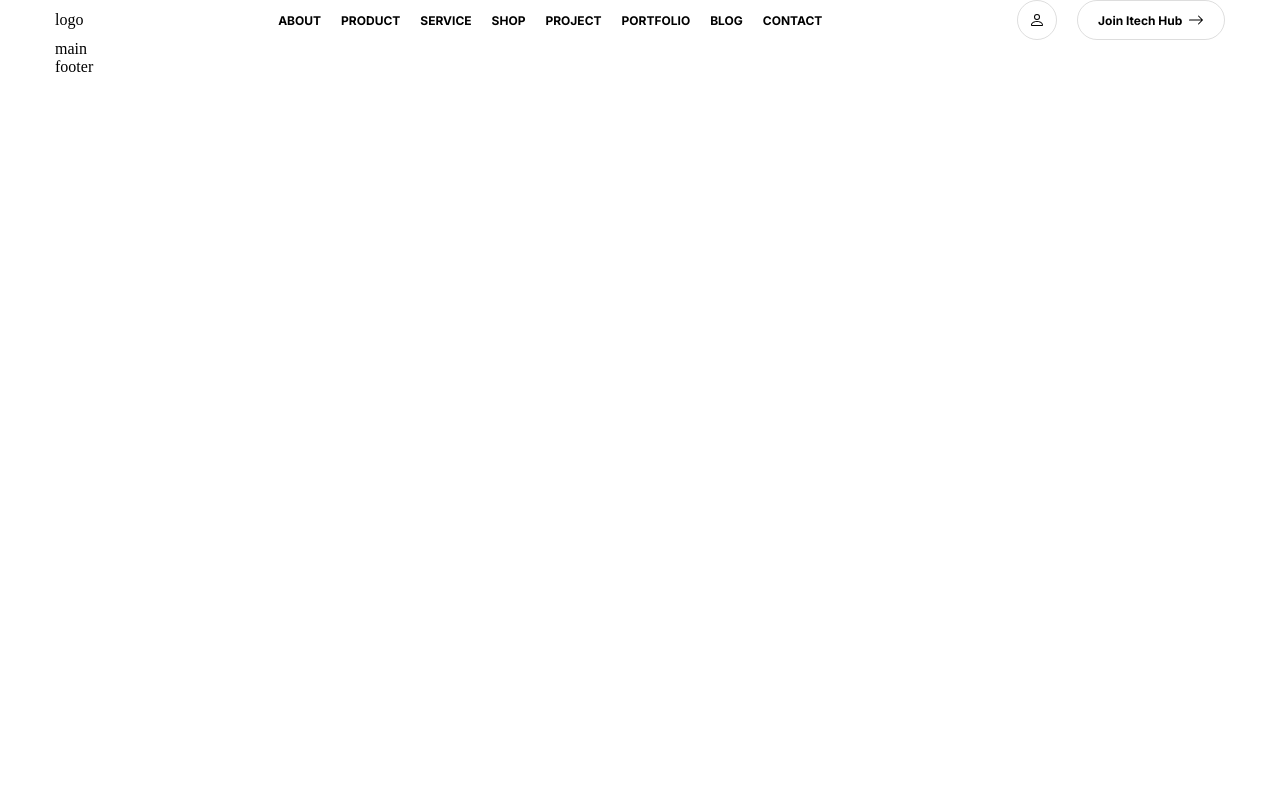
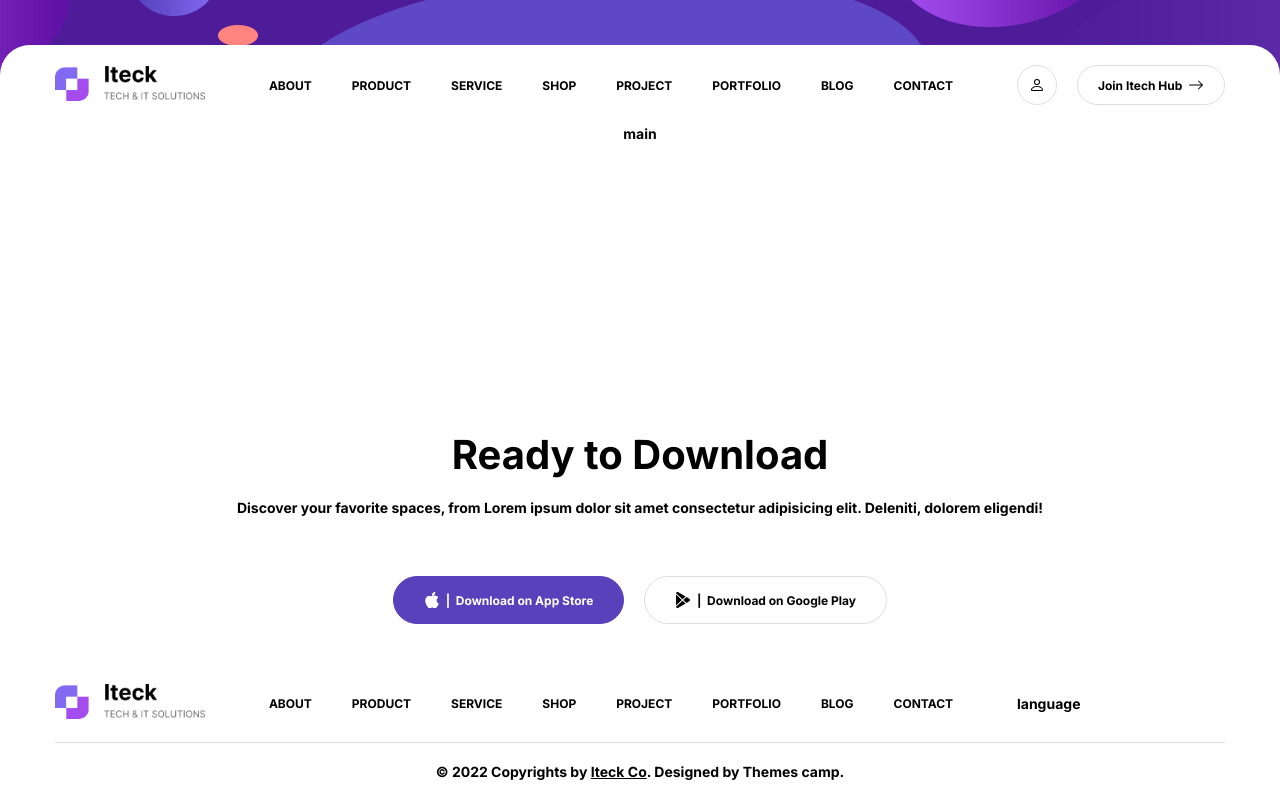
Before and after one commit to SergMaC24/iTech, a website built with Vite: page index.html in a window 1280 px wide. Built offline with nearby package versions, Linux system fonts and the light colour scheme.

Commit message:
lesson6: footer

```diff
--- a/index.html
+++ b/index.html
@@ -1,5 +1,6 @@
 <!DOCTYPE html>
 <html lang="en">
+
 <head>
   <meta charset="UTF-8" />
   <link rel="icon" type="image/svg+xml" href="/vite.svg" />
@@ -9,9 +10,10 @@
 </head>
 
 <body>
+  <div class="top-banner"></div>
   <header>
-      <div class="container">
-        <div class="logo">logo</div>
+    <div class="container header__container">
+      <a href="#"><img class="header__logo" src="./assets/images/logo.png" alt="logo"></img></a>
       <nav class="navigation">
         <ul>
           <li><a class="link" href="./pages/about/index.html">About</a></li>
@@ -36,33 +38,18 @@
       </nav>
       <div class="header__buttons">
         <button class="button button_round">
-            <svg
-              xmlns="http://www.w3.org/2000/svg"
-              width="16"
-              height="16"
-              fill="currentColor"
-              class="bi bi-person"
-              viewBox="0 0 16 16"
-            >
+          <svg xmlns="http://www.w3.org/2000/svg" width="16" height="16" fill="currentColor" class="bi bi-person"
+            viewBox="0 0 16 16">
             <path
-                d="M8 8a3 3 0 1 0 0-6 3 3 0 0 0 0 6Zm2-3a2 2 0 1 1-4 0 2 2 0 0 1 4 0Zm4 8c0 1-1 1-1 1H3s-1 0-1-1 1-4 6-4 6 3 6 4Zm-1-.004c-.001-.246-.154-.986-.832-1.664C11.516 10.68 10.289 10 8 10c-2.29 0-3.516.68-4.168 1.332-.678.678-.83 1.418-.832 1.664h10Z"
-              />
+              d="M8 8a3 3 0 1 0 0-6 3 3 0 0 0 0 6Zm2-3a2 2 0 1 1-4 0 2 2 0 0 1 4 0Zm4 8c0 1-1 1-1 1H3s-1 0-1-1 1-4 6-4 6 3 6 4Zm-1-.004c-.001-.246-.154-.986-.832-1.664C11.516 10.68 10.289 10 8 10c-2.29 0-3.516.68-4.168 1.332-.678.678-.83 1.418-.832 1.664h10Z" />
           </svg>
         </button>
         <button class="button">
-            Join Itech Hub	&nbsp;
-            <svg
-              xmlns="http://www.w3.org/2000/svg"
-              width="16"
-              height="16"
-              fill="currentColor"
-              class="bi bi-arrow-right"
-              viewBox="0 0 16 16"
-            >
-              <path
-                fill-rule="evenodd"
-                d="M1 8a.5.5 0 0 1 .5-.5h11.793l-3.147-3.146a.5.5 0 0 1 .708-.708l4 4a.5.5 0 0 1 0 .708l-4 4a.5.5 0 0 1-.708-.708L13.293 8.5H1.5A.5.5 0 0 1 1 8z"
-              />
+          Join Itech Hub &nbsp;
+          <svg xmlns="http://www.w3.org/2000/svg" width="16" height="16" fill="currentColor" class="bi bi-arrow-right"
+            viewBox="0 0 16 16">
+            <path fill-rule="evenodd"
+              d="M1 8a.5.5 0 0 1 .5-.5h11.793l-3.147-3.146a.5.5 0 0 1 .708-.708l4 4a.5.5 0 0 1 0 .708l-4 4a.5.5 0 0 1-.708-.708L13.293 8.5H1.5A.5.5 0 0 1 1 8z" />
           </svg>
         </button>
       </div>
@@ -70,11 +57,69 @@
   </header>
 
   <main>
-      <div class="container">main</div>
+    main
   </main>
 
   <footer>
-      <div class="container">footer</div>
+    <div class="container footer__container">
+      <div class="footer__top">
+        <p class="text_biggest">Ready to Download</p>
+        <p class="footer__text2 text-footer">Discover your favorite spaces, from Lorem ipsum dolor sit amet consectetur
+          adipisicing elit. Deleniti, dolorem eligendi!</p>
+        <div class="footer__buttons">
+          <a href="#" class="button button_bigger button_active">
+            <svg xmlns="http://www.w3.org/2000/svg" width="16" height="16" fill="currentColor" class="bi bi-apple"
+              viewBox="0 0 16 16">
+              <path
+                d="M11.182.008C11.148-.03 9.923.023 8.857 1.18c-1.066 1.156-.902 2.482-.878 2.516.024.034 1.52.087 2.475-1.258.955-1.345.762-2.391.728-2.43Zm3.314 11.733c-.048-.096-2.325-1.234-2.113-3.422.212-2.189 1.675-2.789 1.698-2.854.023-.065-.597-.79-1.254-1.157a3.692 3.692 0 0 0-1.563-.434c-.108-.003-.483-.095-1.254.116-.508.139-1.653.589-1.968.607-.316.018-1.256-.522-2.267-.665-.647-.125-1.333.131-1.824.328-.49.196-1.422.754-2.074 2.237-.652 1.482-.311 3.83-.067 4.56.244.729.625 1.924 1.273 2.796.576.984 1.34 1.667 1.659 1.899.319.232 1.219.386 1.843.067.502-.308 1.408-.485 1.766-.472.357.013 1.061.154 1.782.539.571.197 1.111.115 1.652-.105.541-.221 1.324-1.059 2.238-2.758.347-.79.505-1.217.473-1.282Z" />
+              <path
+                d="M11.182.008C11.148-.03 9.923.023 8.857 1.18c-1.066 1.156-.902 2.482-.878 2.516.024.034 1.52.087 2.475-1.258.955-1.345.762-2.391.728-2.43Zm3.314 11.733c-.048-.096-2.325-1.234-2.113-3.422.212-2.189 1.675-2.789 1.698-2.854.023-.065-.597-.79-1.254-1.157a3.692 3.692 0 0 0-1.563-.434c-.108-.003-.483-.095-1.254.116-.508.139-1.653.589-1.968.607-.316.018-1.256-.522-2.267-.665-.647-.125-1.333.131-1.824.328-.49.196-1.422.754-2.074 2.237-.652 1.482-.311 3.83-.067 4.56.244.729.625 1.924 1.273 2.796.576.984 1.34 1.667 1.659 1.899.319.232 1.219.386 1.843.067.502-.308 1.408-.485 1.766-.472.357.013 1.061.154 1.782.539.571.197 1.111.115 1.652-.105.541-.221 1.324-1.059 2.238-2.758.347-.79.505-1.217.473-1.282Z" />
+            </svg>
+            &nbsp;&nbsp;|&nbsp;&nbsp;Download on App Store
+          </a>
+          <a class="button button_bigger" href="#">
+            <svg xmlns="http://www.w3.org/2000/svg" width="16" height="16" fill="currentColor" class="bi bi-google-play"
+              viewBox="0 0 16 16">
+              <path
+                d="M14.222 9.374c1.037-.61 1.037-2.137 0-2.748L11.528 5.04 8.32 8l3.207 2.96 2.694-1.586Zm-3.595 2.116L7.583 8.68 1.03 14.73c.201 1.029 1.36 1.61 2.303 1.055l7.294-4.295ZM1 13.396V2.603L6.846 8 1 13.396ZM1.03 1.27l6.553 6.05 3.044-2.81L3.333.215C2.39-.341 1.231.24 1.03 1.27Z" />
+            </svg>
+            &nbsp;&nbsp;|&nbsp;&nbsp;Download on Google Play
+          </a>
+        </div>
+      </div>
+      <div class="footer__center">
+        <a href="#">
+          <img class="logo" src="./assets/images/logo.png" alt="logo"></img>
+        </a>
+        <nav class="navigation">
+          <ul>
+            <li><a class="link" href="./pages/about/index.html">About</a></li>
+            <li>
+              <a class="link" href="./pages/product/index.html">Product</a>
+            </li>
+            <li>
+              <a class="link" href="./pages/service/index.html">Service</a>
+            </li>
+            <li><a class="link" href="./pages/service/index.html">Shop</a></li>
+            <li>
+              <a class="link" href="./pages/project/index.html">Project</a>
+            </li>
+            <li>
+              <a class="link" href="./pages/portfolio/index.html">Portfolio</a>
+            </li>
+            <li><a class="link" href="./pages/blog/index.html">Blog</a></li>
+            <li>
+              <a class="link" href="./pages/contact/index.html">Contact</a>
+            </li>
+          </ul>
+        </nav>
+        <div class="footer__language">language</div>
+      </div>
+      <div class="footer__bottom">
+        &copy; 2022 Copyrights by <a href="#" class="link">Iteck Co</a>. Designed by Themes camp.
+      </div>
+    </div>
   </footer>
 </body>
+
 </html>
--- a/style.scss
+++ b/style.scss
@@ -4,6 +4,13 @@
 html{
     background-color: var(--white-color);
     color: var(--black-color);
+    font: var(--font);
+}
+
+body{
+    display: flex;
+    flex-direction: column;
+    min-height: 100vh;
 }
 
 body, ul, li, p, h1, h2, h3, h4, h5, h6, button{
--- a/styles/buttons.scss
+++ b/styles/buttons.scss
@@ -6,9 +6,10 @@
     align-items: center;
 
     padding: 0 var(--gap);
-
     height: var(--size);
     border: 1px solid var(--grey-color);
+
+    color: var(--black-color);
     transition: var(--transition);
     border-radius: var(--size);
     font-weight: 700;
@@ -31,4 +32,19 @@
         width: var(--size);
         border-radius: 50%;
     }
+
+    &_active{
+        border-color: var(--violet-color);
+        background-color: var(--violet-color);
+        color: var(--white-color);
+
+        svg{
+            fill: var(--white-color);
+        }
+    }
+
+    &_bigger{
+        height: calc(var(--size) * 1.15);
+        padding: 0 calc(var(--gap) * 1.5);
+    }
 }
--- /dev/null
+++ b/styles/footer.scss
@@ -0,0 +1,46 @@
+footer {
+    margin-top: auto;
+    .footer__container,
+    .footer__top {
+        display: flex;
+        flex-direction: column;
+        align-items: center;
+    }
+
+    .footer__top{
+        gap: var(--gap);
+    }
+
+    .footer__center {
+        width: 100%;
+        display: flex;
+        justify-content: space-between;
+        gap: var(--gap);
+        padding: var(--gap) 0;
+        align-items: center;
+        border-bottom: 1px solid var(--grey-color);
+    }
+
+    .footer__buttons {
+        display: flex;
+        gap: var(--gap);
+        margin: calc(var(--gap) * 2) 0;
+    }
+
+    .footer__language {
+        width: 208px;
+    }
+
+    .logo {
+        width: 150px;
+        height: 35px;
+    }
+
+    .footer__bottom{
+        padding: var(--gap) 0;
+
+        a{
+            text-decoration: underline;
+        }
+    }
+}
--- a/styles/global.scss
+++ b/styles/global.scss
@@ -5,3 +5,5 @@
 @use 'colors';
 @use 'layout';
 @use 'header';
+@use 'footer';
+@use 'text';
--- a/styles/header.scss
+++ b/styles/header.scss
@@ -1,19 +1,43 @@
+.top-banner {
+  width: 100%;
+  height: 75px;
+  background-image: url("./../assets/images/top_nav_background.png");
+  background-position: center;
+  background-size: cover;
+  background-repeat: no-repeat;
+  margin-bottom: -30px;
+}
+
 header {
-  .container {
+  --top-radius: 30px;
+
+  background-color: var(--white-color);
+  border-top-right-radius: var(--top-radius);
+  border-top-left-radius: var(--top-radius);
+
+  padding: var(--gap) 0;
+  .header__container {
     display: flex;
     justify-content: space-between;
     align-items: center;
     gap: var(--gap);
   }
 
-  .header__buttons,
-  .navigation ul {
+  .header__buttons {
+    width: 208px;
     display: flex;
     gap: var(--gap);
+  }
+
+  .header__logo {
+    width: 150px;
+    height: 35px;
   }
 }
 
 .navigation ul {
+  display: flex;
+  gap: calc(var(--gap) * 2);
   text-transform: uppercase;
   font: var(--smaller-font);
 }
--- a/styles/links.scss
+++ b/styles/links.scss
@@ -9,3 +9,7 @@
     color: var(--violet-color);
   }
 }
+
+.link_active{
+  color: var(--violet-color);
+}
--- /dev/null
+++ b/styles/text.scss
@@ -0,0 +1,5 @@
+.text{
+    &_biggest{
+        font: var(--biggest-font  );
+    }
+}
--- a/styles/variables.scss
+++ b/styles/variables.scss
@@ -7,6 +7,8 @@
 :root{
     // font
     --smaller-font: 700 12px 'Inter', sans-serif;
+    --font: 400 14px 'Inter', sans-serif;
+    --biggest-font: 700 40px 'Inter', sans-serif;
 
     // spaces
     --gap: 20px;
```
Also changed, not shown: assets/images/english.png (added), assets/images/footer_wave.png (added), assets/images/logo.png (added), assets/images/top_nav_background.png (added). Lines whose indentation alone changed are shown as unchanged.
